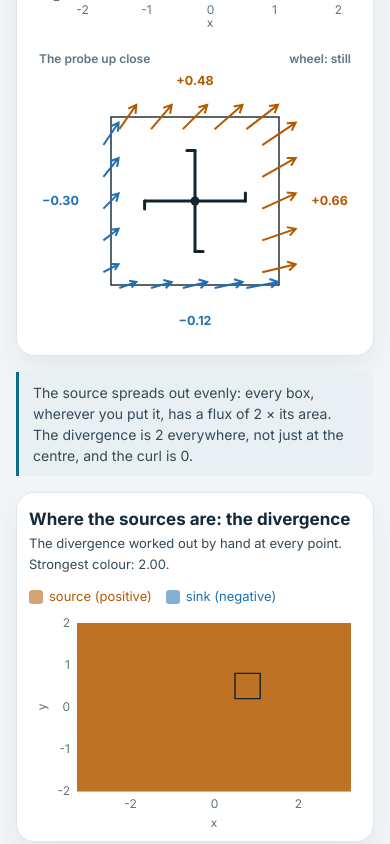
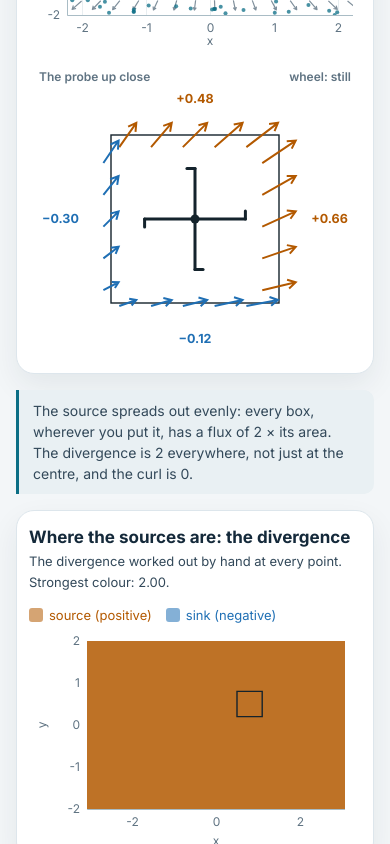
Before and after one commit to tonylowgroup/Professor-Nano-Labs, a plain HTML site: page labs/divergence-curl/index.html in a window 390 px wide. Shown: the part 5180-6024 px from the top of the page. Drawn offline with nearby package versions, Linux system fonts and the light colour scheme.

Commit message:
Divergence and curl lab: fixes from the interface review
- The field keeps equal x/y scales after a tab change resizes its box
  (the sphere no longer draws as an ellipse).
- The probe close-up sizes its labels to fit; Go deeper puts flux and
  circulation on two lines; the header wraps on narrow canvases.
- Phone plots: wider margins, so axis titles clear the tick labels
  and the last tick is not clipped.
- Translucent legend colours keep a readable text colour.
- Charges or wires on the surface are listed with their signs.
- Go deeper adds Gauss's and Ampere's laws to tab 2.
- Plot A for wires uses the exact step, so dragging two wires is fast.
- The box stays inside the picture; right-clicks are ignored and a
  drag continues outside the canvas; the arrow keys are mentioned.
- Slider drags no longer flood screen readers with announcements;
  the close-up has an aria-label that follows the probe.
- The animation stops when the picture is scrolled away.

Co-Authored-By: Claude Opus 5.5 <noreply@anthropic.com>
Claude-Session: https://claude.ai/code/session_01Kq3WsaxqGjXrrh3q6RLNcb

```diff
--- a/labs/divergence-curl/lab.js
+++ b/labs/divergence-curl/lab.js
@@ -28,12 +28,12 @@
   function typeset(el) { if (window.MathJax && MathJax.typesetPromise && /\\\(/.test(el.innerHTML)) MathJax.typesetPromise([el]).catch(() => {}); }
   function setHTML(el, html) { if (el.dataset.html === html) return; el.dataset.html = html; el.innerHTML = html; typeset(el); }
   const put = (id, t) => setHTML($(id), sub(t));
-  function legend(id, items) { setHTML($(id), items.map(([c, k, l]) => `<li style="color:${c}"><span class="swatch ${k}"></span><span>${sub(l)}</span></li>`).join('')); }
+  function legend(id, items) { setHTML($(id), items.map(([c, k, l]) => /^rgba/.test(c) ? `<li style="color:#33454f"><span class="swatch ${k}" style="color:${c}"></span><span>${sub(l)}</span></li>` : `<li style="color:${c}"><span class="swatch ${k}"></span><span>${sub(l)}</span></li>`).join('')); }
   const alpha = (hex, a) => { const v = parseInt(hex.slice(1), 16); return `rgba(${v >> 16}, ${(v >> 8) & 255}, ${v & 255}, ${a})`; };
   const MARGIN = { l: 50, r: 14, t: 12, b: 40 };
   const field = new NanoPlot($('field'), { margin: { l: 40, r: 10, t: 10, b: 34 }, narrowMargin: { l: 38, r: 8 }, xLabel: 'x', yLabel: 'y' });
-  const plotA = new NanoPlot($('plot-a'), { margin: MARGIN, narrowMargin: { l: 48, r: 10 } });
-  const plotB = new NanoPlot($('plot-b'), { margin: MARGIN, narrowMargin: { l: 48, r: 10 } });
+  const plotA = new NanoPlot($('plot-a'), { margin: MARGIN, narrowMargin: { l: 58, r: 16 } });
+  const plotB = new NanoPlot($('plot-b'), { margin: MARGIN, narrowMargin: { l: 58, r: 16 } });
   const cache = new Map();
   function memo(key, fn) { let v; if (cache.has(key)) { v = cache.get(key); cache.delete(key); } else v = fn(); cache.set(key, v); if (cache.size > 40) cache.delete(cache.keys().next().value); return v; }
 
@@ -177,7 +177,10 @@
     if (mode === 'gauss') return;
     if (!zw) zsize();
     zx.clearRect(0, 0, zw, zh);
-    const b = view.box, fd = curField(), h = S.side / 2, side = Math.min(zw, zh) * 0.56, ox = zw / 2, oy = zh / 2 + 6, sc = side / (2 * h);
+    zx.font = '700 12.5px Inter, system-ui, sans-serif';
+    const labelOf = s => (deep ? [`out ${signed(s[0], 3)}`, `∮ ${signed(s[1], 3)}`] : [signed(s[0], 2)]);
+    const lw = Math.max(...view.box.sides.map(s => Math.max(...labelOf(s).map(q => zx.measureText(q).width)))), narrowHead = zw < 300;
+    const b = view.box, fd = curField(), h = S.side / 2, side = Math.max(60, Math.min(Math.min(zw, zh) * 0.56, (zw - 2 * (lw + 22)) / 1.24, zh - 110)), ox = zw / 2, oy = zh / 2 + (narrowHead ? 14 : 6), sc = side / (2 * h);
     const P = (x, y) => [ox + (x - S.px) * sc, oy - (y - S.py) * sc];
     zx.font = '600 12px Inter, system-ui, sans-serif'; zx.fillStyle = GREY; zx.textAlign = 'left'; zx.textBaseline = 'top';
     zx.fillText('The probe up close', 10, 8);
@@ -200,7 +203,7 @@
     zx.font = '700 12.5px Inter, system-ui, sans-serif'; zx.textBaseline = 'middle';
     b.sides.forEach((s, i) => {
       const [X, Y, al] = where[i]; zx.textAlign = al; zx.fillStyle = Math.abs(s[0]) < 5e-4 ? GREY : s[0] > 0 ? ORANGE : BLUE;
-      zx.fillText(deep ? `${signed(s[0], 3)} · ∮ ${signed(s[1], 3)}` : signed(s[0], 2), X, Y);
+      const ls = labelOf(s); ls.forEach((q, k) => zx.fillText(q, X, Y + (k - (ls.length - 1) / 2) * 15));
     });
     // the singular point, if the box holds it
     if (fd.point && Math.abs(S.px) < h && Math.abs(S.py) < h) {
@@ -212,7 +215,9 @@
     for (let k = 0; k < 4; k++) { const a = theta + k * Math.PI / 2; zx.beginPath(); zx.moveTo(ox, oy); zx.lineTo(ox + r * Math.cos(a), oy - r * Math.sin(a)); zx.stroke(); zx.beginPath(); zx.moveTo(ox + r * Math.cos(a), oy - r * Math.sin(a)); zx.lineTo(ox + r * Math.cos(a) - 0.16 * r * Math.sin(a), oy - r * Math.sin(a) - 0.16 * r * Math.cos(a)); zx.stroke(); }
     zx.lineCap = 'butt'; zx.fillStyle = INK; zx.beginPath(); zx.arc(ox, oy, 4.5, 0, TAU); zx.fill();
     const w = wheelRate(); zx.font = '600 12px Inter, system-ui, sans-serif'; zx.textAlign = 'right'; zx.textBaseline = 'top'; zx.fillStyle = GREY;
-    zx.fillText(Math.abs(w) < 5e-4 ? 'wheel: still' : `wheel: ${w > 0 ? 'anticlockwise' : 'clockwise'}`, zw - 10, 8);
+    const ws = Math.abs(w) < 5e-4 ? 'wheel: still' : `wheel: ${w > 0 ? 'anticlockwise' : 'clockwise'}`;
+    if (narrowHead) { zx.textAlign = 'left'; zx.fillText(ws, 10, 24); } else zx.fillText(ws, zw - 10, 8);
+    zc.setAttribute('aria-label', `The probe up close. Flux through the bottom, right, top and left sides: ${b.sides.map(s => fixed(s[0], 3)).join(', ')}. The ${ws}.`);
   }
 
   // ---------- 1. Flux box and paddle wheel ----------
@@ -295,10 +300,10 @@
     put('dg-title', wire ? 'A loop round wires: Ampère\'s law' : 'A sphere round charges: Gauss\'s law');
     put('dg-cap', wire ? 'Grey arrows: the magnetic field of the wires, in a plane across them. The loop is orange where the field runs anticlockwise along it, blue where it runs clockwise. Tap to move the loop.' : 'Grey arrows: the electric field in the plane through the charges. The sphere\'s rim is orange where the field leaves it and blue where it enters. Tap to move the sphere.');
     legend('dg-legend', wire ? [[ORANGE, '', 'field along the loop'], [BLUE, '', 'field against it'], [RED, 'swatch--dot', 'current +I'], [BLUE, 'swatch--dot', 'current −I']] : [[ORANGE, '', 'field leaving'], [BLUE, '', 'field entering'], [RED, 'swatch--dot', 'charge +q'], [BLUE, 'swatch--dot', 'charge −q']]);
-    const encl = (r.inside === 0 ? '0' : `${r.inside > 0 ? '+' : '−'}${wire ? 'I' : 'q'}`) + (on ? ` (+${r.on} on the ${wire ? 'loop' : 'sphere'})` : '');
+    const encl = (r.inside === 0 ? '0' : `${r.inside > 0 ? '+' : '−'}${wire ? 'I' : 'q'}`) + (on ? ` (${r.onQ.map(q => (q > 0 ? '+' : '−') + (wire ? 'I' : 'q')).join(' and ')} on the ${wire ? 'loop' : 'sphere'})` : '');
     const avg = wire ? r.total / (TAU * S.rad) : r.total / (2 * TAU * S.rad * S.rad);
     stats([
-      [wire ? 'Circulation round the loop' : 'Flux out of the sphere', `${fixed(r.total, 3)} ${unit}`, wire ? '∮ B·dl, added up all the way round' : 'E·dA, added up over the whole sphere'],
+      [wire ? 'Circulation round the loop' : 'Flux out of the sphere', `${fixed(r.total, 3)} ${unit}`, deep ? (wire ? 'Ampère: ∮ B·dl = μ_0I_{inside}' : 'Gauss: ∮ E·dA = q_{inside}/ε_0') : (wire ? '∮ B·dl, added up all the way round' : 'E·dA, added up over the whole sphere')],
       [wire ? 'Current through the loop' : 'Charge inside', encl, wire ? 'only the wires inside count' : 'only the charges inside count'],
       [wire ? 'Field along the loop' : 'Outward field round the rim', on ? 'unbounded' : `${fixed(lo, 3)} to ${fixed(hi, 3)}`, on ? `it blows up where the ${what} meets the ${wire ? 'wire' : 'charge'}${r.on > 1 ? 's' : ''}` : 'lowest and highest, round the circle'],
       [wire ? 'Average field along it' : 'Average outward field', fixed(avg, 4), centred ? (wire ? `= μ_0I/2πr = ${fixed(1 / (TAU * S.rad), 4)}` : `= q/4πε_0r² = ${fixed(1 / (2 * TAU * S.rad * S.rad), 4)}`) : (wire ? 'circulation ÷ 2πr' : 'flux ÷ 4πr²')],
@@ -312,7 +317,8 @@
     else msg = `Off-centre, the field on the ${what} is far from even, from ${fixed(lo, 3)} to ${fixed(hi, 3)}, yet the total is still exactly ${fixed(r.total, 3)} ${wire ? 'μ₀I' : 'q/ε₀'}: it counts only what is inside.`;
     put('info', msg);
     // plot A: the total against the radius, for this centre
-    const rs = range(0.05, 1.9, 186), tot = memo(`t|${S.src}|${S.cx}|${S.cy}`, () => rs.map(R => D.surface(src, S.cx, S.cy, R).total));
+    const rs = range(0.05, 1.9, 186), step = R => src.items.reduce((s, it) => { const d = Math.hypot(it.x - S.cx, it.y - S.cy); return s + it.q * (Math.abs(d - R) < 1e-9 ? 0.5 : d < R ? 1 : 0); }, 0);
+    const tot = memo(`t|${S.src}|${S.cx}|${S.cy}`, () => rs.map(R => (wire ? step(R) : D.surface(src, S.cx, S.cy, R).total)));
     plotA.opts.xLabel = 'Radius'; plotA.opts.yLabel = wire ? 'Circulation (μ0 I)' : 'Flux (q/ε0)';
     plotA.setRange([0, 1.9], [-1.3, 1.3]);
     const LA = [{ type: 'hline', y: 0, color: LIGHT, dash: [] }];
@@ -386,7 +392,7 @@
   function syncAnim() { $('anim').textContent = animOn ? '❚❚ Pause' : '▶ Animate'; $('anim').setAttribute('aria-pressed', String(animOn)); $('anim').hidden = mode === 'gauss'; }
   $('anim').addEventListener('click', () => { animOn = !animOn; syncAnim(); drawField(); kick(); });
   document.addEventListener('visibilitychange', kick);
-  if ('IntersectionObserver' in window) new IntersectionObserver(es => { seen = es[0].isIntersecting; kick(); }).observe($('lab'));
+  if ('IntersectionObserver' in window) new IntersectionObserver(es => { seen = es[0].isIntersecting; kick(); }).observe($('mag-view'));
 
   // ---------- controls ----------
   function syncControls() {
@@ -395,9 +401,11 @@
     set('cx', S.cx, trim(S.cx)); set('cy', S.cy, trim(S.cy)); set('rad', S.rad, trim(S.rad));
     const pressed = (attr, val) => document.querySelectorAll(`button[data-${attr}]`).forEach(b => b.setAttribute('aria-pressed', String(b.dataset[attr] === String(val))));
     pressed('field', S.field); pressed('src', S.src); pressed('pot', S.pot); pressed('depth', deep ? 'deep' : 'simple');
-    $('depth-hint').textContent = deep ? 'The formulas: divergence and curl at the centre, each side\'s flux and circulation, and the height lost on the walk round the box.' : 'The main ideas; switch to Go deeper for the formulas and the side-by-side numbers.';
+    $('depth-hint').textContent = deep ? 'The formulas: divergence and curl at the centre, each side\'s flux and circulation, Gauss\'s and Ampère\'s laws, and the height lost on the walk round the box.' : 'The main ideas; switch to Go deeper for the formulas and the side-by-side numbers.';
   }
   function render() {
+    const maxSide = Math.round(2 * (2 - Math.max(Math.abs(S.px), Math.abs(S.py))) / 0.05) * 0.05;
+    if (S.side > maxSide) S.side = Math.max(0.1, maxSide);
     syncControls(); syncAnim();
     if (mode === 'field') renderField(); else if (mode === 'gauss') renderGauss(); else renderZeros();
     drawField(); drawZoom();
@@ -418,7 +426,10 @@
   }
   let pending = false;
   function later() { if (pending) return; pending = true; requestAnimationFrame(() => { pending = false; render(); }); }
-  ['px', 'py', 'side', 'cx', 'cy', 'rad'].forEach(id => $(id).addEventListener('input', e => { S[id] = +e.target.value; later(); }));
+  ['px', 'py', 'side', 'cx', 'cy', 'rad'].forEach(id => {
+    $(id).addEventListener('input', e => { $('info').setAttribute('aria-live', 'off'); S[id] = +e.target.value; later(); });
+    $(id).addEventListener('change', () => $('info').setAttribute('aria-live', 'polite'));
+  });
   document.querySelector('.lab-main').addEventListener('click', e => {
     const b = e.target.closest('button');
     if (!b || !b.closest('.controls')) return;
@@ -439,9 +450,9 @@
     later();
   }
   let dragging = false;
-  $('field').addEventListener('pointerdown', e => { dragging = true; place(e); });
+  $('field').addEventListener('pointerdown', e => { if (e.button !== 0) return; dragging = true; try { $('field').setPointerCapture(e.pointerId); } catch (err) { /* fine */ } place(e); });
   $('field').addEventListener('pointermove', e => { if (dragging) place(e); });
-  ['pointerup', 'pointercancel', 'pointerleave'].forEach(t => $('field').addEventListener(t, () => { dragging = false; }));
+  ['pointerup', 'pointercancel'].forEach(t => $('field').addEventListener(t, () => { dragging = false; }));
   $('field').addEventListener('keydown', e => {
     const d = { ArrowLeft: [-1, 0], ArrowRight: [1, 0], ArrowUp: [0, 1], ArrowDown: [0, -1] }[e.key];
     if (!d) return;
@@ -449,7 +460,7 @@
     const kx = mode === 'gauss' ? 'cx' : 'px', ky = mode === 'gauss' ? 'cy' : 'py';
     S[kx] = snap(S[kx] + 0.05 * d[0]); S[ky] = snap(S[ky] + 0.05 * d[1]); later();
   });
-  if ('ResizeObserver' in window) new ResizeObserver(() => { zw = 0; dots = []; later(); }).observe($('mag-view'));
+  if ('ResizeObserver' in window) { const ro = new ResizeObserver(() => { zw = 0; dots = []; later(); }); ro.observe($('mag-view')); ro.observe($('field').parentElement); }
   document.querySelectorAll('[data-depth]').forEach(b => b.addEventListener('click', () => {
     deep = b.dataset.depth === 'deep';
     try { localStorage.setItem('divcurl-depth', deep ? 'deep' : 'simple'); } catch (e) { /* not remembered: fine */ }
--- a/labs/divergence-curl/physics.js
+++ b/labs/divergence-curl/physics.js
@@ -123,16 +123,16 @@
     return I * tot / TAU;
   }
   function surface(src, cx, cy, R) {
-    let total = 0, inside = 0, on = 0;
+    let total = 0, inside = 0, on = 0, onQ = [];
     for (const s of src.items) {
       const d = Math.hypot(s.x - cx, s.y - cy);
       // a charge or wire exactly on the surface: the field blows up there and the total is not defined;
       // taken symmetrically, half of it counts
-      if (Math.abs(d - R) < 1e-9) { total += s.q / 2; on++; continue; }
+      if (Math.abs(d - R) < 1e-9) { total += s.q / 2; on++; onQ.push(s.q); continue; }
       total += src.kind === 'charge' ? chargeFlux(s.q, d, R) : wireCirc(s.q, s.x, s.y, cx, cy, R, 1440);
       if (d < R) inside += s.q;
     }
-    return { total, inside, on };
+    return { total, inside, on, onQ };
   }
   // the outward (charges) or along-the-loop (wires) field round the circle where the sphere or loop meets the plane
   function rim(src, cx, cy, R, M) {
```
Also changed, not shown: labs/divergence-curl/index.html (+2 -2 lines).
